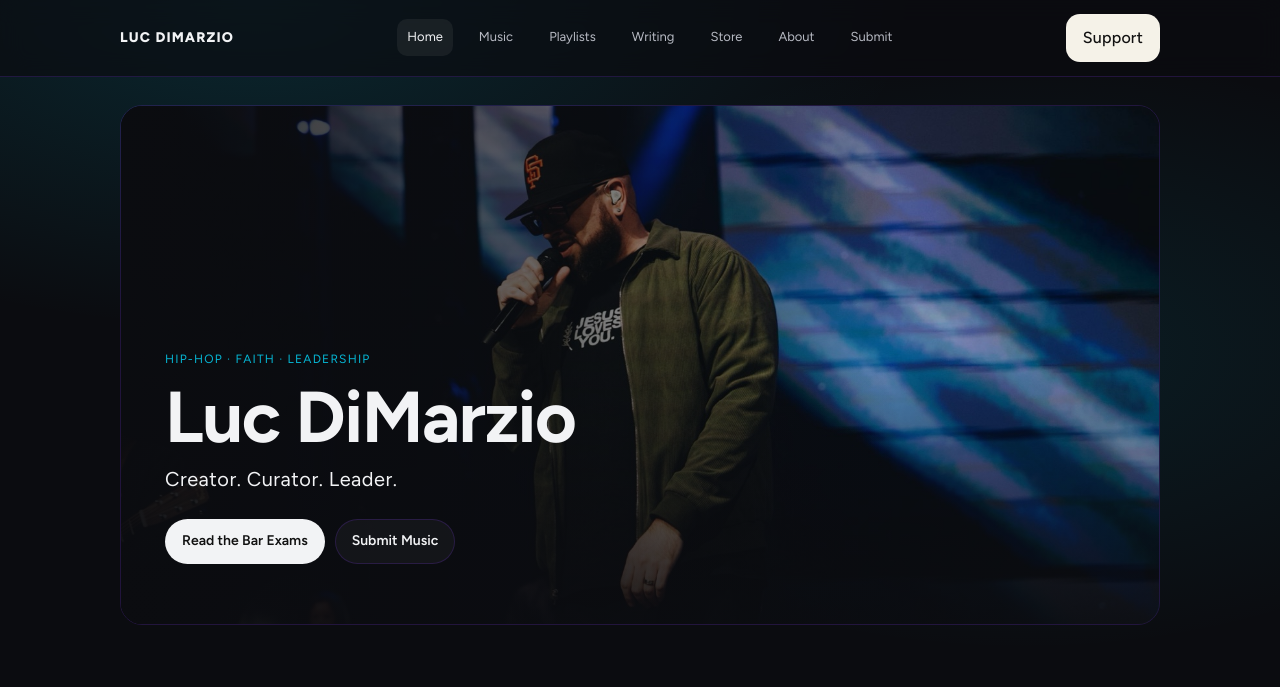
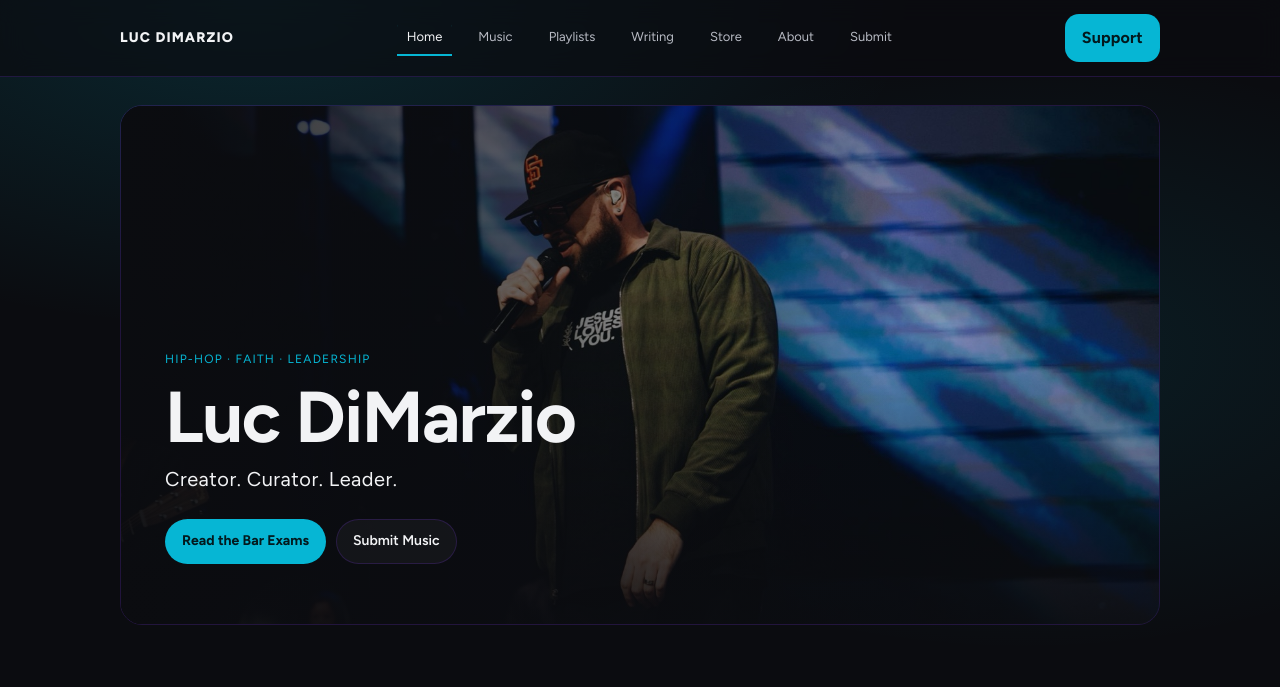
Before and after one commit to lucdimarzio/Luc-site, a Jekyll site: the page built from index.html, in a window 1280 px wide and 1400 px high. Shown: the top 687 px of the window. Built offline with Jekyll 4.4.1, drawn with Linux system fonts in a browser that asks for light colours.

Commit message:
Accent color: cyan primary buttons, Support button, menu underline, card hovers, link underlines and section title bars
Co-Authored-By: Claude Opus 5.5 <noreply@anthropic.com>

```diff
--- a/assets/css/styles.css
+++ b/assets/css/styles.css
@@ -5,6 +5,9 @@
   --text:#f2f3f5;
   --muted:#b7bac3;
 --accent: #06b6d4; /* cyan */
+  --accent-hi:#22d3ee;
+  --accent-ink:#03191d;
+  --accent-soft:rgba(6,182,212,.14);
   --border:rgba(124,58,237,.20);
   --max:1080px;
   --above:#06b6d4;
@@ -634,7 +637,7 @@ h1{
 .home-hero{ position:relative; margin:28px 0 64px; border-radius:22px; overflow:hidden; border:1px solid var(--border); min-height:520px; display:flex; align-items:flex-end; }
 .home-hero-img{ position:absolute; inset:0; width:100%; height:100%; object-fit:cover; object-position:55% 30%; }
 .home-hero::after{ content:""; position:absolute; inset:0; background:linear-gradient(90deg, rgba(11,12,16,.92) 0%, rgba(11,12,16,.55) 45%, rgba(11,12,16,0) 75%), linear-gradient(0deg, rgba(11,12,16,.85) 0%, rgba(11,12,16,0) 50%); }
-.home-hero-text{ position:relative; z-index:1; padding:44px; max-width:520px; }
+.home-hero-text{ position:relative; z-index:1; padding:44px; max-width:640px; }
 .home-hero h1{ font-size:clamp(42px, 6vw, 72px); margin:10px 0 8px; }
 .home-tag{ font-size:20px; letter-spacing:.5px; margin:0 0 24px; color:var(--text); }
 .home-actions{ display:flex; gap:10px; flex-wrap:wrap; margin-bottom:16px; }
@@ -717,3 +720,36 @@ h1{ letter-spacing:-.02em; }
   .merch-strip{ grid-template-columns:repeat(2, minmax(0,1fr)); }
   .merch-text{ flex-direction:column; align-items:flex-start; }
 }
+
+/* ===== Accent color: one confident cyan across the site ===== */
+::selection{ background:rgba(6,182,212,.35); color:#fff; }
+:focus-visible{ outline:2px solid var(--accent); outline-offset:3px; }
+
+/* Primary buttons */
+.pill-strong, .filter.is-on{ background:var(--accent); color:var(--accent-ink); border-color:transparent; font-weight:700; }
+.pill-strong:hover{ background:var(--accent-hi); color:var(--accent-ink); opacity:1; box-shadow:0 6px 22px rgba(6,182,212,.35); }
+a:hover .pill-strong{ background:var(--accent-hi); }
+
+/* Secondary buttons */
+.pill{ transition:border-color .18s, background-color .18s, color .18s, box-shadow .18s; }
+.pill:not(.pill-strong):hover{ border-color:var(--accent); background:var(--accent-soft); opacity:1; }
+
+/* Header Support button */
+.cta{ background:var(--accent); color:var(--accent-ink); font-weight:700; border-color:transparent; }
+.cta:hover{ background:var(--accent-hi); color:var(--accent-ink); box-shadow:0 6px 22px rgba(6,182,212,.35); }
+
+/* Menu: current page gets a cyan underline */
+.menu a.active{ color:var(--text); background:transparent; box-shadow:inset 0 -2px 0 var(--accent); border-radius:10px 10px 0 0; }
+
+/* Clickable cards light up cyan on hover */
+a.card{ transition:border-color .2s, transform .2s; }
+a.card:hover{ border-color:var(--accent); opacity:1; }
+
+/* Links inside reviews and articles */
+.prose a{ color:var(--text); text-decoration:underline; text-decoration-color:var(--accent); text-decoration-thickness:2px; text-underline-offset:3px; }
+.prose a:hover{ color:var(--accent-hi); }
+.link-arrow:hover{ color:var(--accent-hi); }
+
+/* Section titles get a short cyan bar */
+.section-title{ display:flex; align-items:center; gap:10px; }
+.section-title::before{ content:""; width:18px; height:3px; border-radius:2px; background:var(--accent); flex:none; }
```
